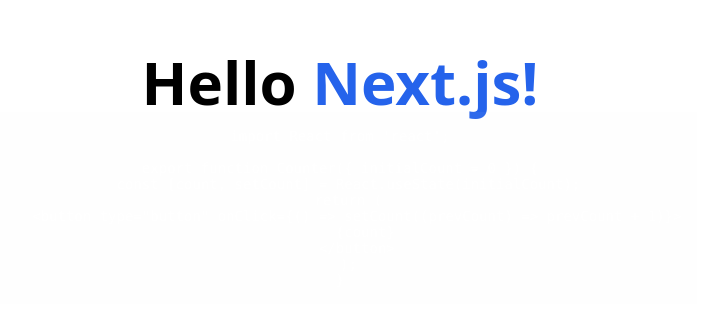
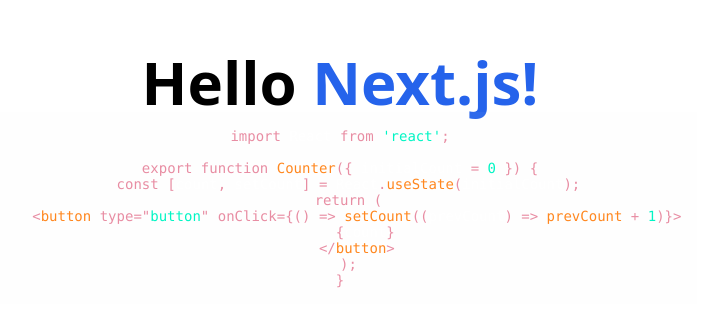
Before and after one commit to deadcoder0904/postcss-tailwind-next-bug, a Next.js app: page / in a window 1280 px wide. Shown: the part 222-548 px from the top of the page, without its empty margins (300-1012 px from the left). Built offline with nearby package versions, Linux system fonts and the light colour scheme.

Commit message:
Solved it 🎉

```diff
--- a/pages/styles/tailwind.css
+++ b/pages/styles/tailwind.css
@@ -48,65 +48,80 @@
     background-color: var(--background);
     color: var(--text);
 
-    /*
-		& > code: {
+    & > code {
       display: block;
     }
 
-		.token.parameter: {
+    .token.parameter {
       color: var(--text);
     }
 
-		'.token.tag, .token.class-name, .token.selector, .token.selector .class, .token.function': {
+    .token.tag,
+    .token.class-name,
+    .token.selector,
+    .token.selector .class,
+    .token.function {
       color: var(--syntax1);
     }
 
-		'.token.attr-value, .token.class, .token.string, .token.number, .token.unit, .token.color': {
+    .token.attr-value,
+    .token.class,
+    .token.string,
+    .token.number,
+    .token.unit,
+    .token.color {
       color: var(--syntax2);
     }
 
-		'.token.attr-name, .token.keyword, .token.rule, .token.operator, .token.pseudo-class, .token.important': {
+    .token.attr-name,
+    .token.keyword,
+    .token.rule,
+    .token.operator,
+    .token.pseudo-class,
+    .token.important {
       color: var(--syntax3);
     }
 
-		'.token.punctuation, .token.module, .token.property': {
+    .token.punctuation,
+    .token.module,
+    .token.property {
       color: var(--syntax4);
     }
 
-		'.token.comment': {
+    .token.comment {
       color: var(--comment);
     }
 
-		'.token.atapply .token:not(.rule):not(.important)': {
+    .token.atapply .token:not(.rule):not(.important) {
       color: inherit;
     }
 
-		'.language-shell .token:not(.comment)': {
+    .language-shell .token:not(.comment) {
       color: inherit;
     }
 
-		'.language-css .token.function': {
+    .language-css .token.function {
       color: inherit;
     }
 
-		'.token.deleted:not(.prefix), .token.inserted:not(.prefix)': {
+    .token.deleted:not(.prefix),
+    .token.inserted:not(.prefix) {
       display: block;
       px: $4;
       mx: -$4;
     }
 
-		'.token.deleted:not(.prefix)': {
+    .token.deleted:not(.prefix) {
       color: var(--removed);
     }
 
-		'.token.inserted:not(.prefix)': {
+    .token.inserted:not(.prefix) {
       color: var(--added);
     }
 
-		'.token.deleted.prefix, .token.inserted.prefix': {
+    .token.deleted.prefix,
+    .token.inserted.prefix {
       userselect: none;
     }
-
-		*/
   }
 }
```
Lines whose indentation alone changed are shown as unchanged.
